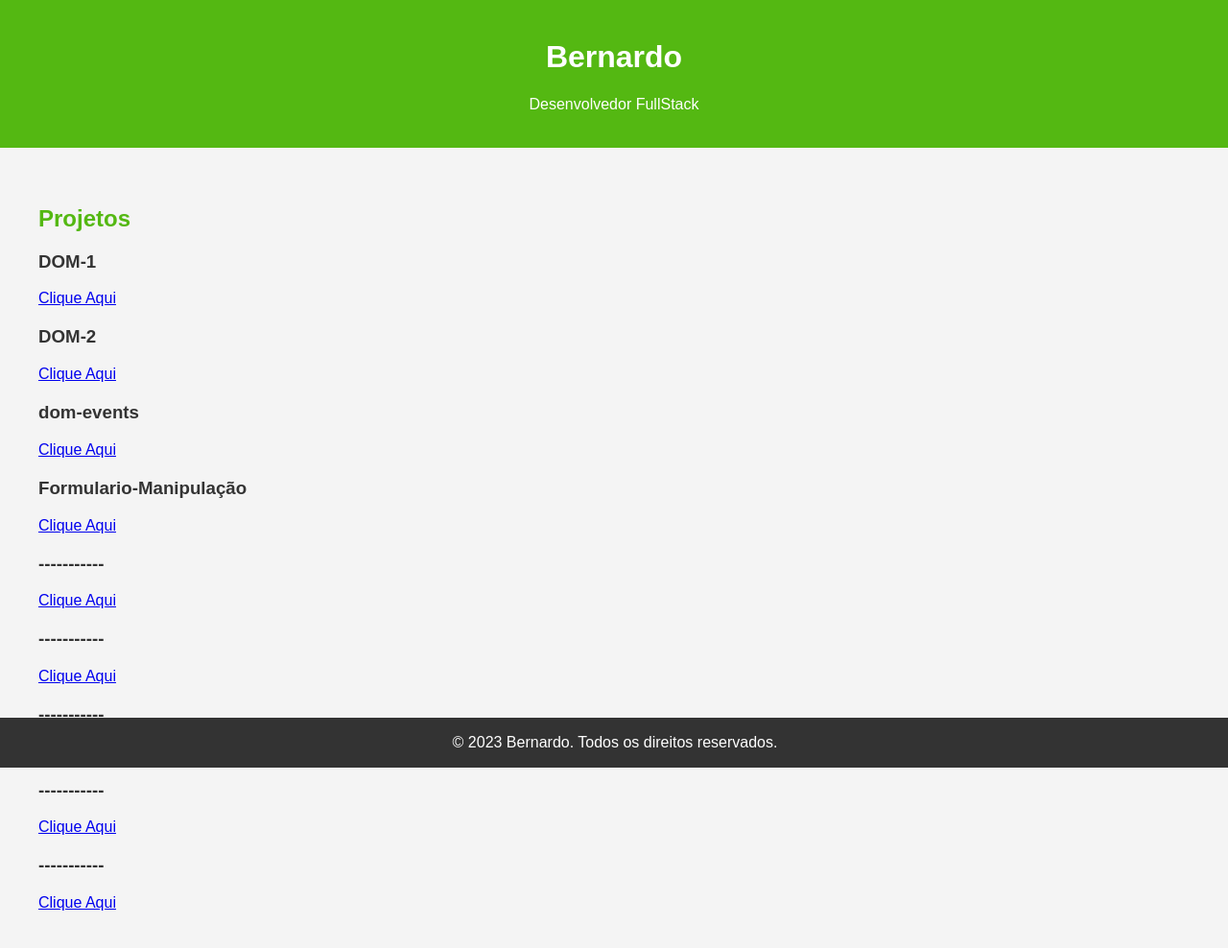
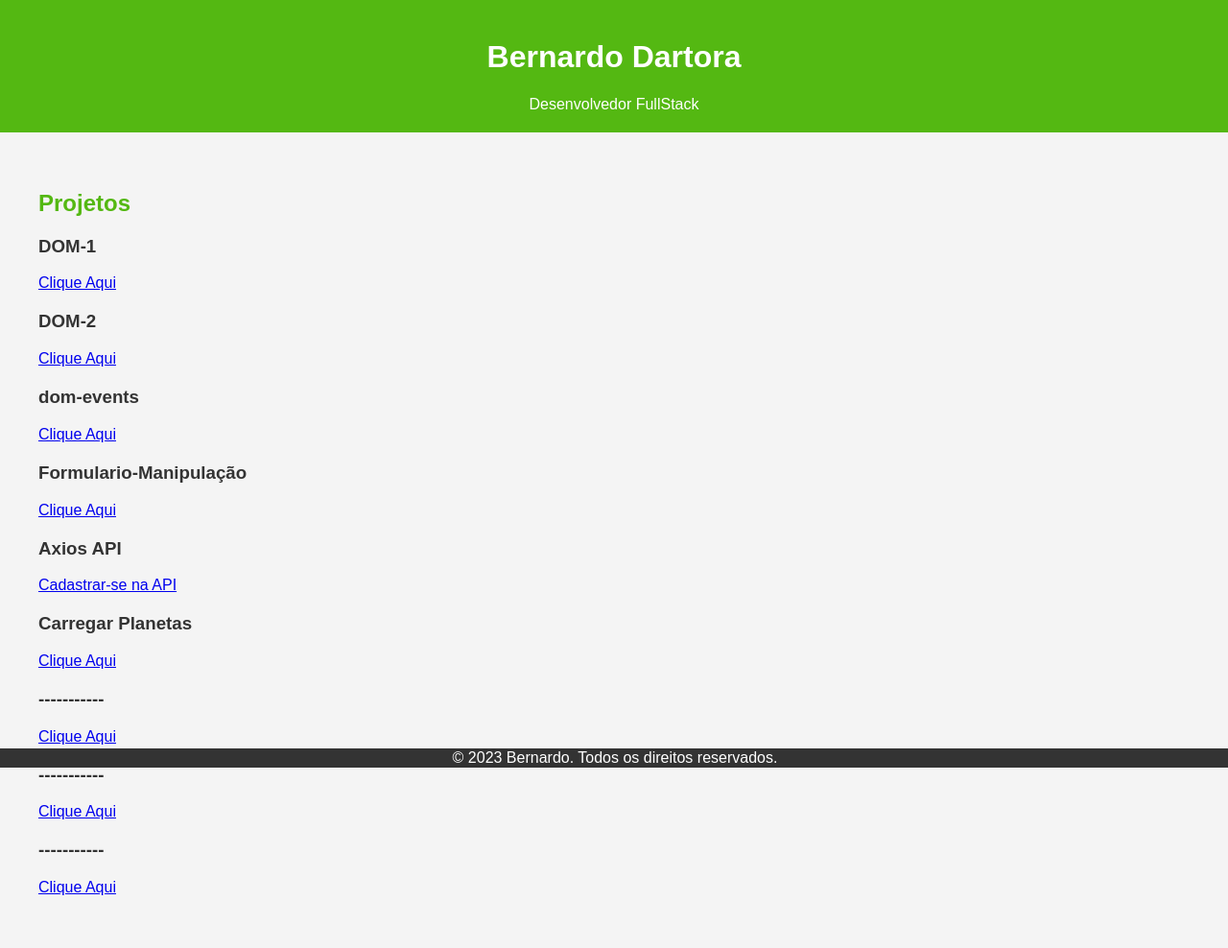
Before and after one commit to Be0208/MODULO-4, a plain HTML site: page index.html in a window 1280 px wide. Shown: the whole page at 96% size. Drawn offline with Linux system fonts and the light colour scheme; files that its build step writes are made by us from their sources.

Commit message:
portifolio

```diff
--- a/index.html
+++ b/index.html
@@ -4,7 +4,7 @@
 <head>
     <meta charset="UTF-8">
     <meta name="viewport" content="width=device-width, initial-scale=1.0">
-    <title>Bernardo - Atividades</title>
+    <title>Bernardo - Atividades 4</title>
     <link rel="stylesheet" href="style.css">
 
     <style>
@@ -76,8 +76,8 @@
 
 <body>
     <header>
-        <h1>Bernardo</h1>
-        <p>Desenvolvedor FullStack</p>
+        <h1>Bernardo Dartora</h1>
+        Desenvolvedor FullStack
     </header>
 
     <section id="projetos">
@@ -85,73 +85,53 @@
 
         <div class="project">
             <h3>DOM-1</h3>
-            </p>
-            <p><a href="./Atividades-Modulo-3/semana-1/Manipulação-do-DOM-1/index.html">Clique Aqui</a>
+            <a href="./Atividades-Modulo-3/semana-1/Manipulação-do-DOM-1/index.html" target="_blank">Clique Aqui</a>
         </div>
 
         <div class="project">
             <h3>DOM-2</h3>
-            <p><a href="./Atividades-Modulo-3/semana-1/Manipulação-do-DOM-2/index.html">Clique Aqui</a>
-            </p>
+            <a href="./Atividades-Modulo-3/semana-1/Manipulação-do-DOM-2/index.html" target="_blank">Clique Aqui</a>
         </div>
 
         <div class="project">
             <h3>dom-events</h3>
-            <p><a href="./Atividades-Modulo-3/semana-2/exercicio-dom-events/index.html">Clique Aqui</a>
-            </p>
+            <a href="./Atividades-Modulo-3/semana-2/exercicio-dom-events/index.html" target="_blank">Clique Aqui</a>
         </div>
 
         <div class="project">
             <h3>Formulario-Manipulação</h3>
-            <p><a href="./Atividades-Modulo-3/semana-2/Formulario-Manipulação/index.html">Clique Aqui</a>
-            </p>
+            <a href="./Atividades-Modulo-3/semana-2/Formulario-Manipulação/index.html" target="_blank">Clique Aqui</a>
         </div>
 
+        <div class="project">
+            <h3>Axios API</h3>
+            <a href="./Aulas Modulo 4/semana2/axios/recados-api/menssages.html" target="_blank">Cadastrar-se na API</a>
+        </div>
 
-
+        <div class="project">
+            <h3>Carregar Planetas</h3>
+            <a href="./Aulas Modulo 4/semana2/revisao-dom-api/index.html" target="_blank">Clique Aqui</a>
+        </div>
 
         <div class="project">
             <h3>-----------</h3>
-            <p><a href="./Atividades-Modulo-3/">Clique Aqui</a>
-            </p>
+            <a href="./Atividades-Modulo-3/" target="_blank">Clique Aqui</a>
         </div>
-
 
         <div class="project">
             <h3>-----------</h3>
-            <p><a href="./Atividades-Modulo-3/">Clique Aqui</a>
-            </p>
+            <a href="./Atividades-Modulo-3/" target="_blank">Clique Aqui</a>
         </div>
-
 
         <div class="project">
             <h3>-----------</h3>
-            <p><a href="./Atividades-Modulo-3/">Clique Aqui</a>
-            </p>
+            <a href="./Atividades-Modulo-3/" target="_blank">Clique Aqui</a>
         </div>
-
-
-        <div class="project">
-            <h3>-----------</h3>
-            <p><a href="./Atividades-Modulo-3/">Clique Aqui</a>
-            </p>
-        </div>
-
-
-        <div class="project">
-            <h3>-----------</h3>
-            <p><a href="./Atividades-Modulo-3/">Clique Aqui</a>
-            </p>
-        </div>
-
-        <!-- Adicione mais projetos conforme necessário -->
 
     </section>
     <footer>
-        <p>&copy; 2023 Bernardo. Todos os direitos reservados.</p>
+        &copy; 2023 Bernardo. Todos os direitos reservados.
     </footer>
-
-
 </body>
 
 </html>
```
Also changed, not shown: Aulas Modulo 4/semana2/revisao-dom-api/index.html (+0 -10 lines).
